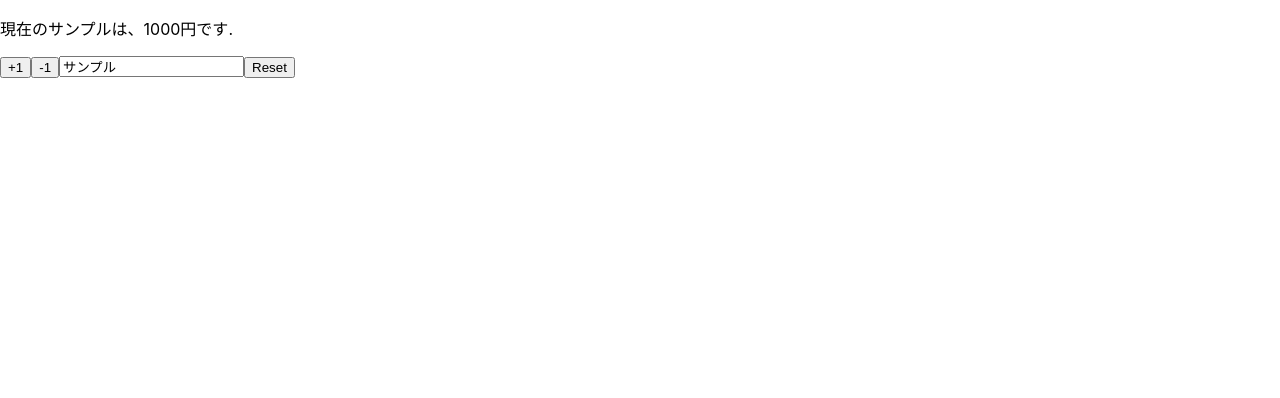
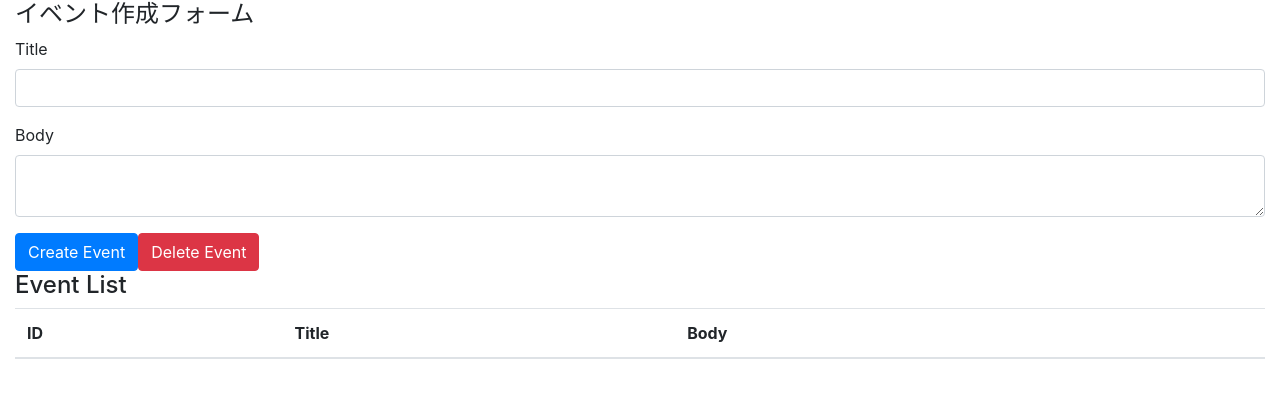
Before and after one commit to hhhirokunnn/react-hello-world, a React (Create React App) app: page / in a window 1280 px wide. Shown: the top 398 px of the page. Built offline with nearby package versions, Linux system fonts and the light colour scheme.

Commit message:
create event form and event table with bootstrap

```diff
--- a/package.json
+++ b/package.json
@@ -6,6 +6,7 @@
     "@testing-library/jest-dom": "^4.2.4",
     "@testing-library/react": "^9.3.2",
     "@testing-library/user-event": "^7.1.2",
+    "bootstrap": "4.3.1",
     "react": "^16.12.0",
     "react-dom": "^16.12.0",
     "react-scripts": "3.3.0"
--- a/src/App.js
+++ /dev/null
@@ -1,40 +0,0 @@
-import React, { useState, useEffect } from 'react'
-
-const App  = props => {
-  const [state, setState] = useState(props)
-  const { name, price } = state
-
-  const renderPeriod = () => {
-    console.log('renderPeriod renders period.')
-    return '.'
-  }
-
-  useEffect(() => {
-    console.log('This is like componentDidMount or componentDidUpdate.')
-  })
-
-  useEffect(() => {
-    console.log('This is like componentDidMount.')
-  }, [])
-
-  useEffect(() => {
-    console.log('This callback is for name only.')
-  }, [name])
-
-  return (
-    <>
-      <p>現在の{name}は、{price}円です{renderPeriod()}</p>
-      <button onClick={() => setState({...state, price: price + 1})}>+1</button>
-      <button onClick={() => setState({...state, price: price - 1})}>-1</button>
-      <input value={name} onChange={e=> setState({...state, name: e.target.value})}/>
-      <button onClick={() => setState(props)}>Reset</button>
-    </>
-  );
-}
-
-App.defaultProps = {
-  name: 'サンプル',
-  price: 1000
-}
-
-export default App;
--- /dev/null
+++ b/src/components/App.js
@@ -0,0 +1,38 @@
+import React from 'react'
+ import 'bootstrap/dist/css/bootstrap.min.css'
+
+const App = () => {
+  return (
+    <div className= "container-fluid">
+      <h4>イベント作成フォーム</h4>
+      <form>
+        <div className="form-group">
+          <label htmlFor="formEventTitle">Title</label>
+          <input className="form-control" id="formEventTitle" />
+        </div>
+
+        <div className="form-group">
+          <label htmlFor="formEventBody">Body</label>
+          <textarea className="form-control" id="formEventBody" />
+        </div>
+
+        <button className="btn btn-primary"> Create Event</button>
+        <button className="btn btn-danger"> Delete Event</button>
+      </form>
+      <h4>Event List</h4>
+      <table className="table table-hover">
+        <thead>
+          <tr>
+            <th>ID</th>
+            <th>Title</th>
+            <th>Body</th>
+            <th></th>
+          </tr>
+        </thead>
+        <tbody></tbody>
+      </table>
+    </div>
+  )
+}
+
+export default App
--- a/src/index.js
+++ b/src/index.js
@@ -1,12 +1,11 @@
 import React from 'react';
 import ReactDOM from 'react-dom';
-import './index.css';
-import App from './App';
-import * as serviceWorker from './serviceWorker';
+import App from './components/App';
+// import * as serviceWorker from './serviceWorker';
 
 ReactDOM.render(<App />, document.getElementById('root'));
 
 // If you want your app to work offline and load faster, you can change
 // unregister() to register() below. Note this comes with some pitfalls.
 // Learn more about service workers: https://bit.ly/CRA-PWA
-serviceWorker.unregister();
+// serviceWorker.unregister();
```
Also changed, not shown: 1 other file (tests, documents, lock files or other folders).
